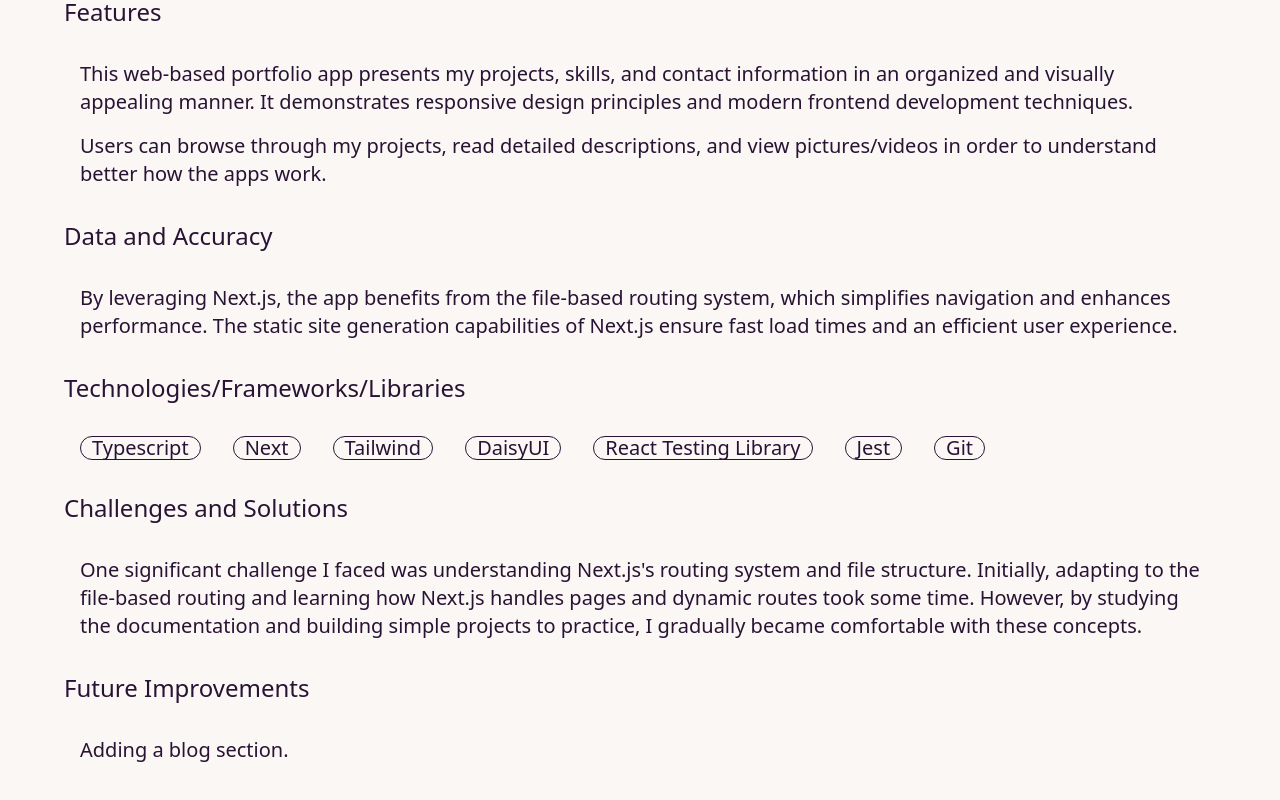
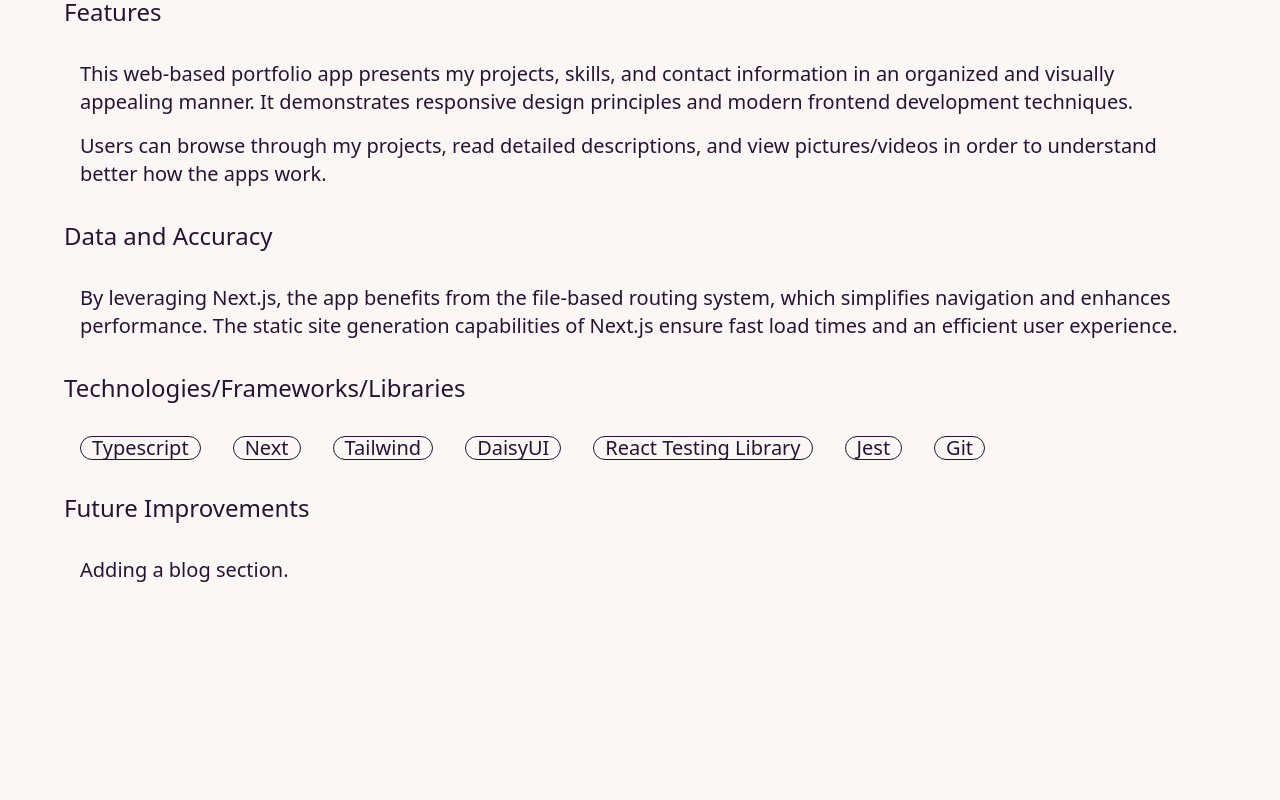
Before and after one commit to edithdimboiu/portfolio, a Next.js app: page /portfolio in a window 1280 px wide. Shown: the part 1042-1842 px from the top of the page. After the commit the page ends 1786 px from the top, so only its background shows below. Built offline with nearby package versions, Linux system fonts and the light colour scheme.

Commit message:
update project description texts

```diff
--- a/src/app/personal-library/page.tsx
+++ b/src/app/personal-library/page.tsx
@@ -97,7 +97,7 @@ const PersonalLibraryDescription = () => {
           decided to implement React's Context API to handle global state
           management. This allowed me to efficiently share data and
           functionalities between components while keeping the code clean and
-          organized. My solution was the following:
+          organized.
         </p>
       </section>
 
@@ -106,7 +106,9 @@ const PersonalLibraryDescription = () => {
         <p>
           As the PersonalLibrary App was designed as a frontend app, the data is
           saved into localstorage. As a future improvement, I would consider
-          creating user accounts and saving the data into a database.
+          creating user accounts and saving the data into a database. Also
+          adding some filtering and sorting options would improve user
+          experience.
         </p>
       </section>
     </main>
--- a/src/app/portfolio/page.tsx
+++ b/src/app/portfolio/page.tsx
@@ -78,18 +78,6 @@ const PortfolioDescription = () => {
       </section>
 
       <section>
-        <h3>Challenges and Solutions</h3>
-        <p>
-          One significant challenge I faced was understanding Next.js's routing
-          system and file structure. Initially, adapting to the file-based
-          routing and learning how Next.js handles pages and dynamic routes took
-          some time. However, by studying the documentation and building simple
-          projects to practice, I gradually became comfortable with these
-          concepts.
-        </p>
-      </section>
-
-      <section>
         <h3>Future Improvements</h3>
         <p>Adding a blog section.</p>
       </section>
```
